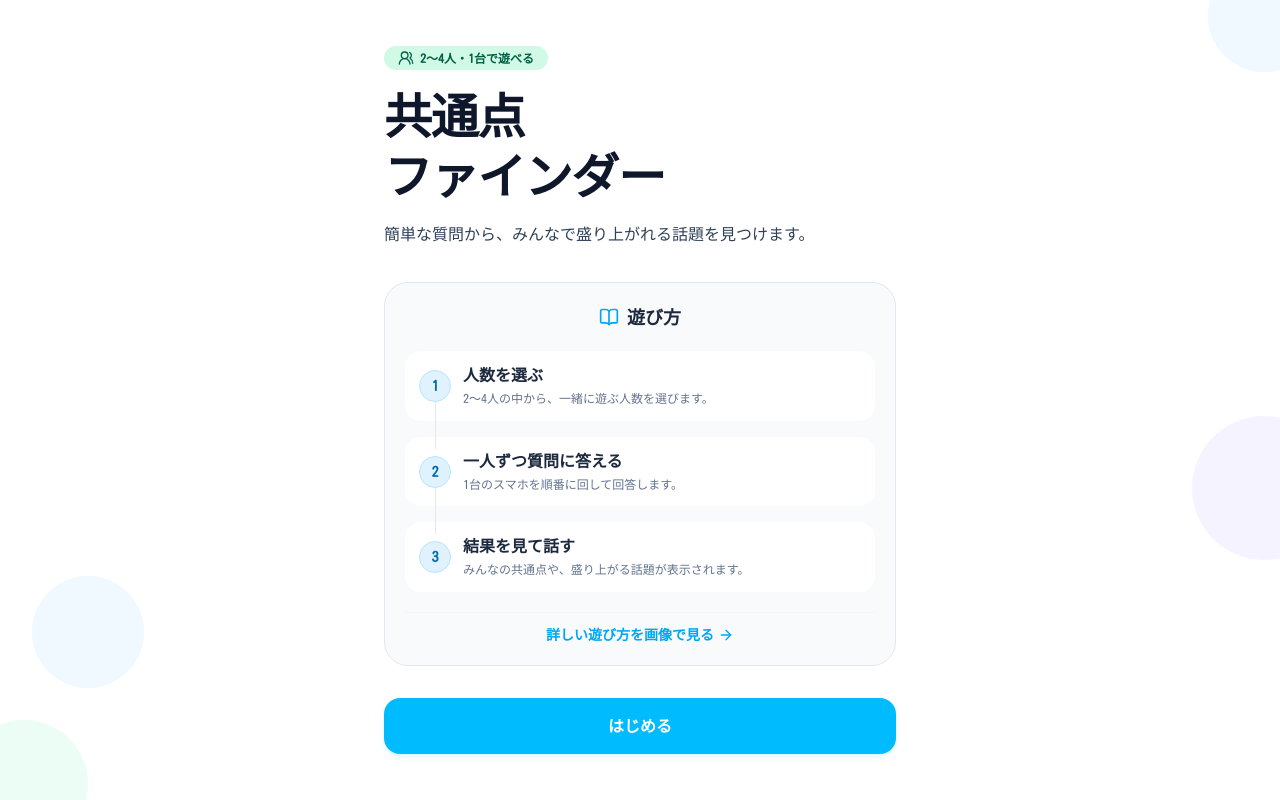
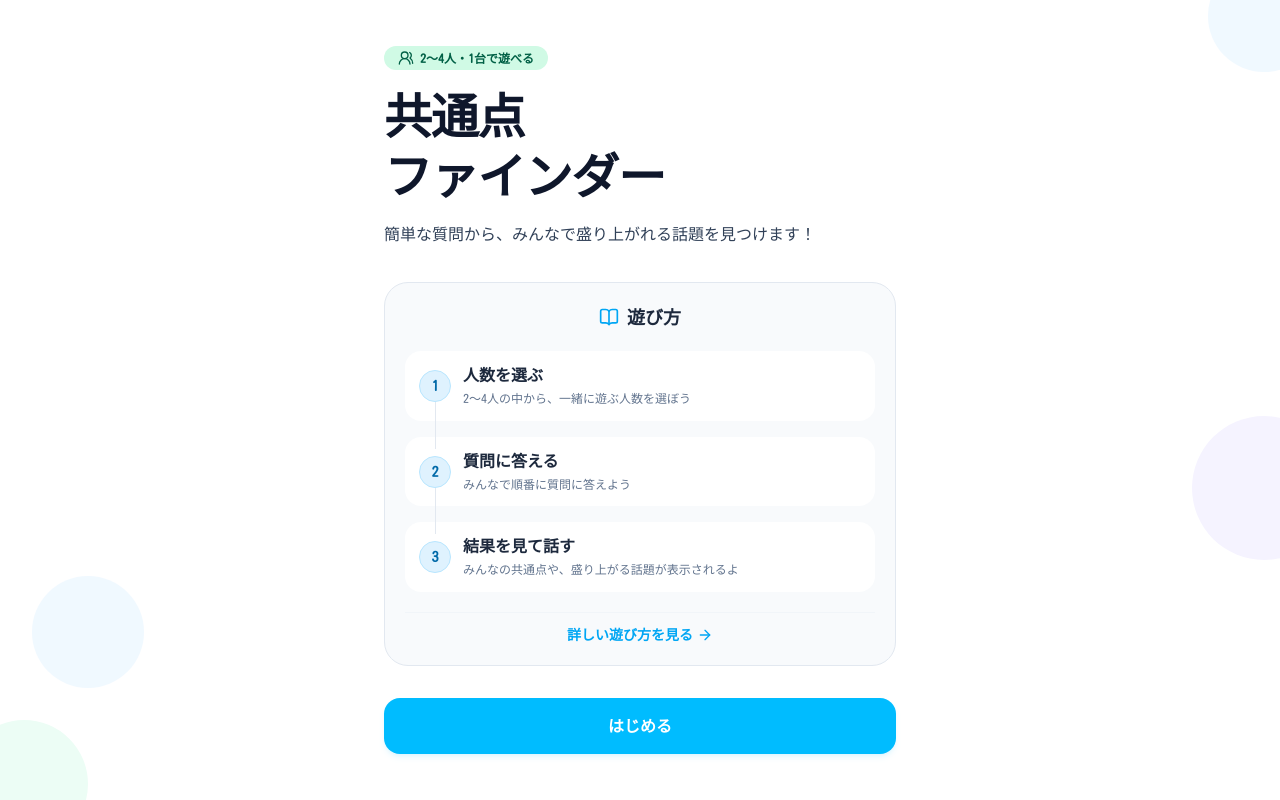
Before and after one commit to Webu-Kobedenshi/team2, a React (Vite) app in the folder frontend/: page / in a window 1280 px wide. Built offline with nearby package versions, Linux system fonts and the light colour scheme.

Commit message:
feat: Homeの文言を柔らかく親しみやすい形に変更

```diff
--- a/frontend/src/pages/Home.tsx
+++ b/frontend/src/pages/Home.tsx
@@ -7,15 +7,15 @@ import { paths } from "../routes";
 const howToSteps = [
   {
     title: "人数を選ぶ",
-    desc: "2〜4人の中から、一緒に遊ぶ人数を選びます。",
+    desc: "2〜4人の中から、一緒に遊ぶ人数を選ぼう",
   },
   {
-    title: "一人ずつ質問に答える",
-    desc: "1台のスマホを順番に回して回答します。",
+    title: "質問に答える",
+    desc: "みんなで順番に質問に答えよう",
   },
   {
     title: "結果を見て話す",
-    desc: "みんなの共通点や、盛り上がる話題が表示されます。",
+    desc: "みんなの共通点や、盛り上がる話題が表示されるよ",
   },
 ];
 
@@ -34,7 +34,7 @@ export function Home() {
             ファインダー
           </h1>
           <p className="text-base leading-8 text-slate-700">
-            簡単な質問から、みんなで盛り上がれる話題を見つけます。
+            簡単な質問から、みんなで盛り上がれる話題を見つけます！
           </p>
         </div>
       </div>
@@ -75,7 +75,7 @@ export function Home() {
             to={paths.howTo}
             className="flex items-center gap-1 text-sm font-bold text-sky-500 transition hover:text-sky-600 active:scale-[0.98]"
           >
-            <span>詳しい遊び方を画像で見る</span>
+            <span>詳しい遊び方を見る</span>
             <ArrowRight aria-hidden="true" className="h-4 w-4" />
           </Link>
         </div>
```
